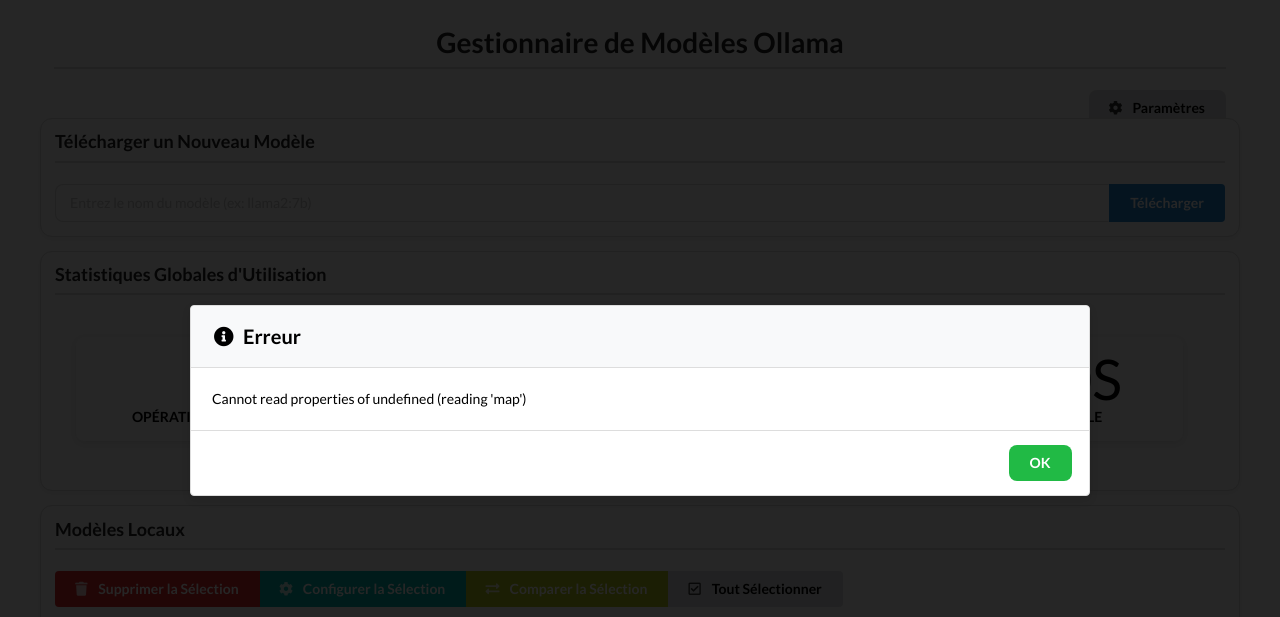
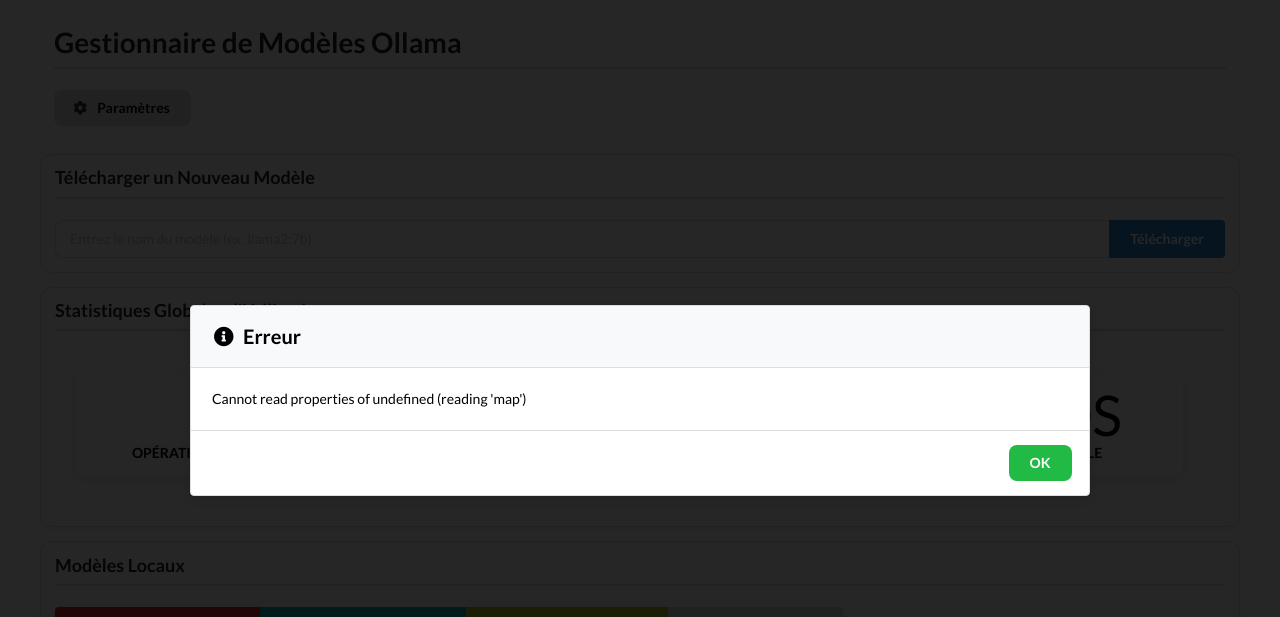
Before and after one commit to yblis/OllamaManagerUI, a Flask app: page / in a window 1280 px wide. Shown: the top 617 px of the page. Run offline with Flask 3, Linux system fonts and the light colour scheme; data that the repository does not hold is empty.

Commit message:
Agent query: Est-ce que le bouton paramètres est maintenant correctement intégré dans le bloc du titre et est-ce que le bouton thème fonctionne correctement dans la modale des paramètres ?

```diff
--- a/static/css/custom.css
+++ b/static/css/custom.css
@@ -737,6 +737,42 @@
 /* Styles généraux pour toutes les modales en mode sombre */
 .ui.modal {
     background-color: var(--modal-bg);
+/* Styles pour le conteneur de titre et le bouton paramètres */
+.title-container {
+    position: relative;
+    margin-bottom: 2rem;
+}
+
+.header-content {
+    display: flex;
+    justify-content: space-between;
+    align-items: center;
+}
+
+.header-content h1 {
+    margin: 0;
+    flex-grow: 1;
+    text-align: center;
+}
+
+.header-content button {
+    margin-left: 1rem;
+}
+
+@media screen and (max-width: 768px) {
+    .header-content {
+        flex-direction: column;
+        gap: 1rem;
+    }
+
+    .header-content button {
+        margin-left: 0;
+    }
+
+    .header-content h1 {
+        font-size: 1.5rem;
+    }
+}
     border: 1px solid var(--border-color);
     box-shadow: 0 4px 8px var(--shadow-color);
 }
--- a/static/js/main.js
+++ b/static/js/main.js
@@ -429,6 +429,25 @@
     }
 }
 
+// Show settings modal
+window.showSettings = function() {
+    $('#settingsModal').modal('show');
+};
+
+// Toggle theme function
+window.toggleTheme = function() {
+    const currentTheme = document.documentElement.getAttribute('data-theme');
+    const newTheme = currentTheme === 'dark' ? 'light' : 'dark';
+    document.documentElement.setAttribute('data-theme', newTheme);
+    localStorage.setItem('theme', newTheme);
+
+    // Update theme button icon
+    const themeIcon = document.querySelector('.theme-toggle i');
+    if (themeIcon) {
+        themeIcon.className = newTheme === 'dark' ? 'moon icon' : 'sun icon';
+    }
+};
+
 // Toggle all model checkboxes
 window.toggleAllModels = function() {
     const checkboxes = document.querySelectorAll('#localModels tbody input[type="checkbox"]');
@@ -437,6 +456,9 @@
 
     checkboxes.forEach(checkbox => {
         checkbox.checked = isChecked;
+        if (checkbox.dataset.modelName) {
+            toggleModelSelection(checkbox, checkbox.dataset.modelName);
+        }
     });
 };
 
--- a/templates/index.html
+++ b/templates/index.html
@@ -9,11 +9,13 @@
     </div>
 </div>
 
-<div class="ui basic segment">
-    <h1 class="ui header center aligned">Gestionnaire de Modèles Ollama</h1>
-    <div class="ui right floated button" onclick="showSettings()">
-        <i class="cog icon"></i>
-        Paramètres
+<div class="ui basic segment title-container">
+    <div class="header-content">
+        <h1 class="ui header">Gestionnaire de Modèles Ollama</h1>
+        <button class="ui button" onclick="showSettings()">
+            <i class="cog icon"></i>
+            Paramètres
+        </button>
     </div>
 </div>
 
```
